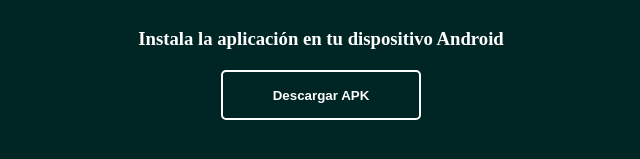
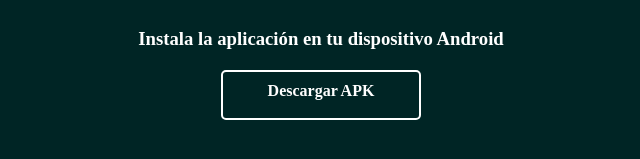
Before and after one commit to erickcapilla/DCYourselfWEB, a plain HTML site: page index.html in a window 1280 px wide. Shown: the part 361-520 px from the top of the page, 319-959 px from the left. Drawn offline with Linux system fonts and the light colour scheme.

Commit message:
Some fixes

```diff
--- a/css/style.css
+++ b/css/style.css
@@ -32,7 +32,13 @@ main {
   align-items: center;
 }
 
-.install button,
+.install #bnt_apk {
+  text-decoration: none;
+  text-align: center;
+  padding-top: 10px;
+}
+
+.install #bnt_apk,
 #btn_pass {
   background-color: transparent;
   width: 200px;
@@ -45,7 +51,7 @@ main {
   color: white;
 }
 
-.install button:hover,
+.install #bnt_apk:hover,
 .reset-form form input[type="submit"]:hover,
 #btn_pass:hover {
   color: black;
--- a/index.html
+++ b/index.html
@@ -6,6 +6,7 @@
   <meta http-equiv="X-UA-Compatible" content="IE=edge">
   <meta name="viewport" content="width=device-width, initial-scale=1.0">
   <link rel="stylesheet" href="css/style.css">
+  <link rel="shortcut icon" href="/img/img_logo.png" type="image/x-icon">
   <title id="title_page">DCYourself</title>
 </head>
 
@@ -25,7 +26,7 @@
         </section>
         <section class="install" id="install">
         <h3>Instala la aplicación en tu dispositivo Android</h3>
-        <button href="https://storage.cloud.google.com/staging.dcyourself.appspot.com/DCYourself.apk" id="bnt_apk">Descargar APK</button>
+        <a href="https://storage.cloud.google.com/staging.dcyourself.appspot.com/DCYourself.apk" target="blank" id="bnt_apk">Descargar APK</a>
     </section>
 
     <dialog id="dialog_password">
```
Also changed, not shown: img/img_logo.png (added).
